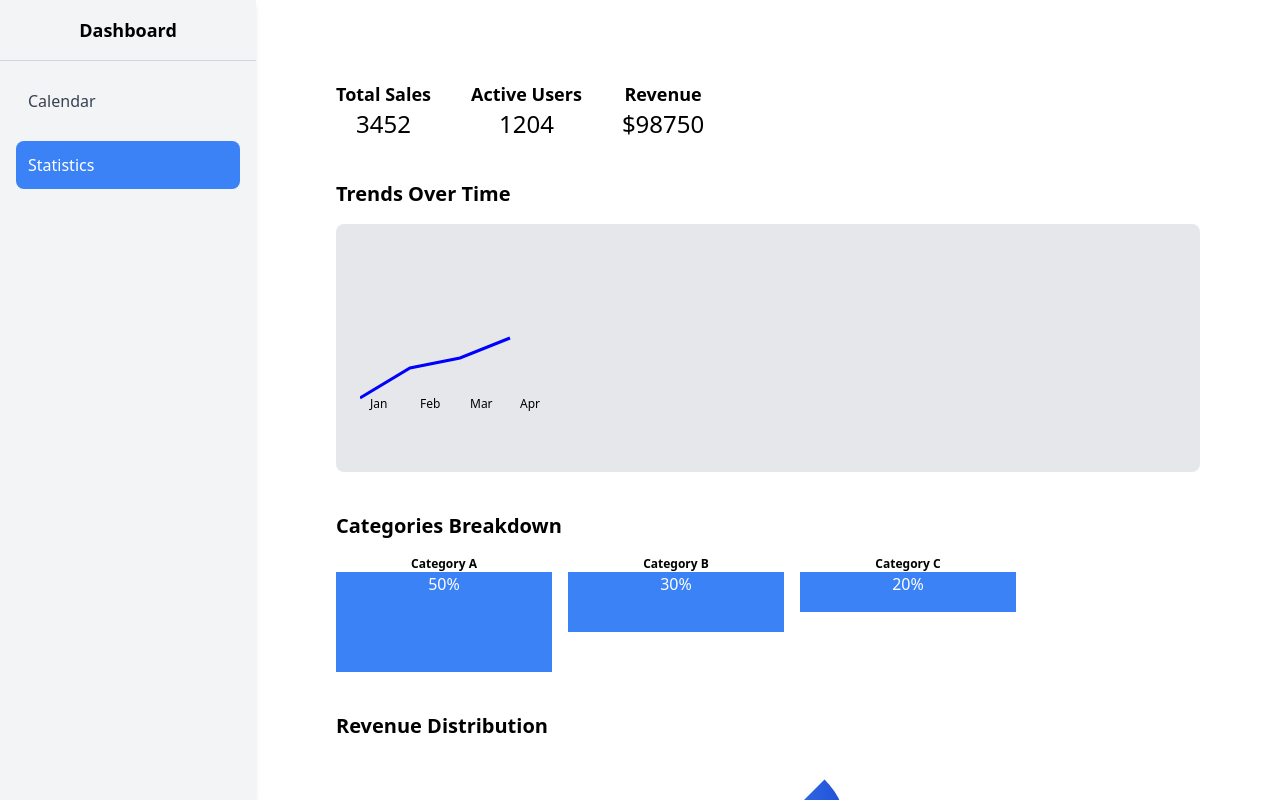
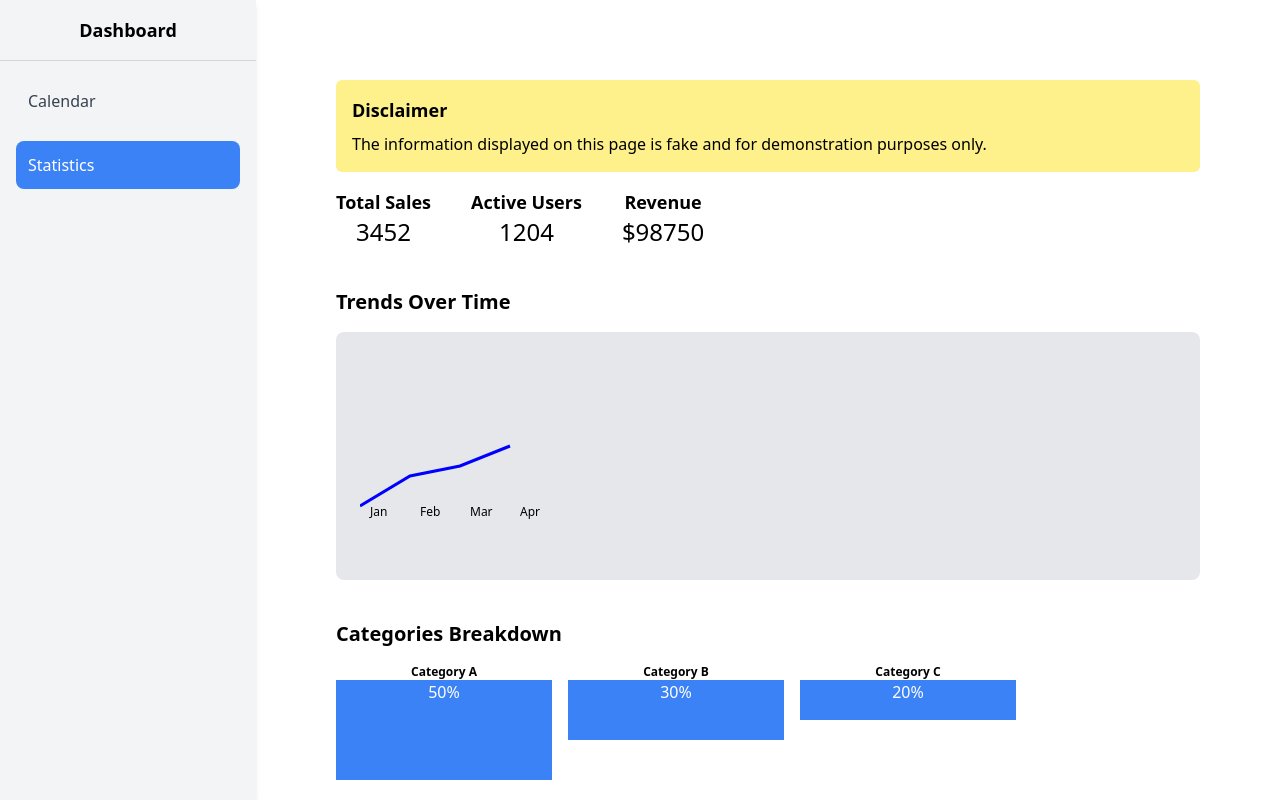
Before and after one commit to Julobulo/Calendar-React, a React (Vite) app in the folder calendar/: page /statistics in a window 1280 px wide. Built offline with nearby package versions, Linux system fonts and the light colour scheme.

Commit message:
added disclaimer about info in statistics page

```diff
--- a/calendar/src/components/Statistics.tsx
+++ b/calendar/src/components/Statistics.tsx
@@ -20,6 +20,12 @@ const Statistics = () => {
 
   return (
     <div className="p-10">
+      <div className="bg-yellow-200 text-black p-4 rounded-md mb-4">
+        <div className="font-semibold text-lg">Disclaimer</div>
+        <p className="mt-2">
+          The information displayed on this page is fake and for demonstration purposes only.
+        </p>
+      </div>
       {/* Key Metrics */}
       <div className="flex space-x-10 mb-10">
         <div className="text-center">
```
